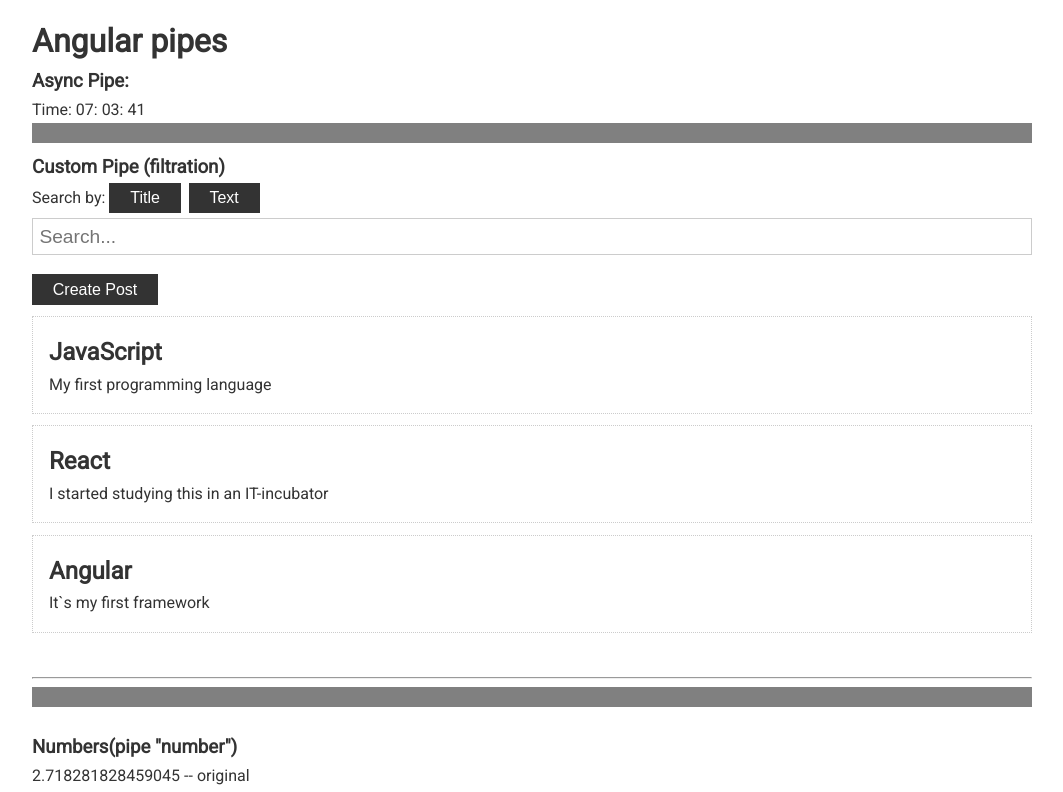
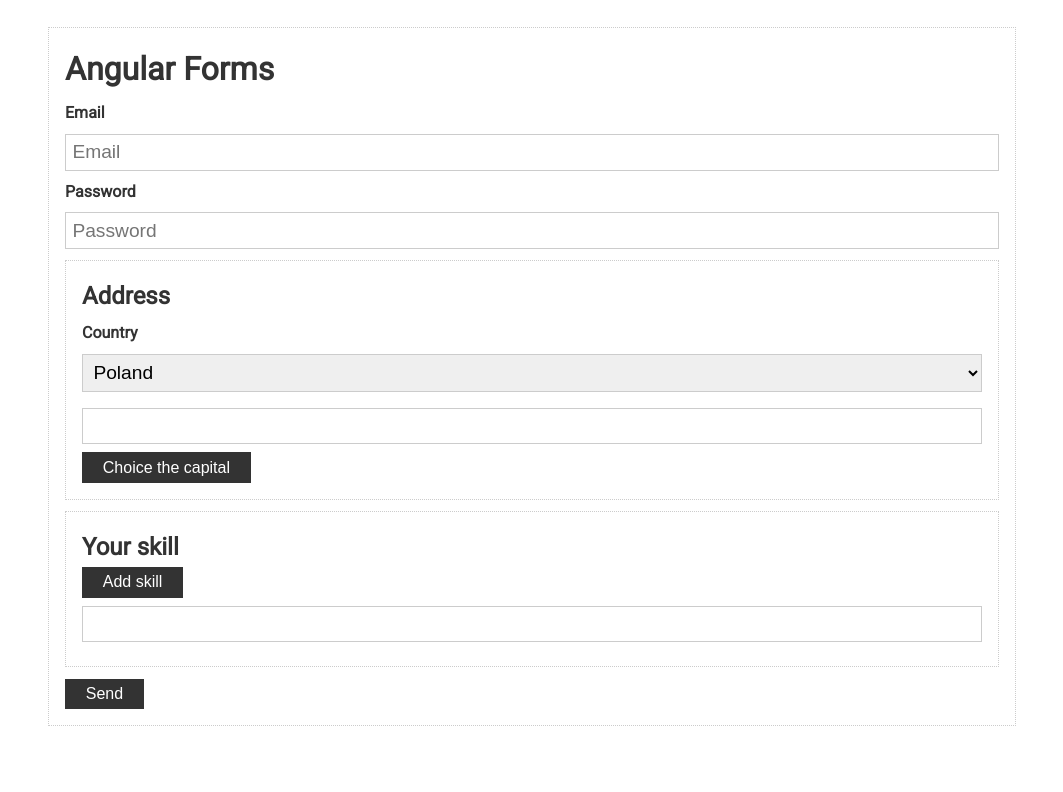
Before and after one commit to RamanSlinka/learn-angular-v2, an Angular app: page / in a window 1280 px wide. Shown: the top 792 px of the page, without its empty margins (108-1171 px from the left). Built offline with nearby package versions, Linux system fonts and the light colour scheme.

Commit message:
Forms and validation. Reactive forms. Create component and add template.

```diff
--- a/src/app/app.component.html
+++ b/src/app/app.component.html
@@ -1,2 +1,2 @@
 
-<app-detail-pipes></app-detail-pipes>
+<app-forms-reactive></app-forms-reactive>
--- a/src/app/app.module.ts
+++ b/src/app/app.module.ts
@@ -16,6 +16,7 @@
 import { ExMarksPipe } from './pipes/ex-marks.pipe';
 import { FilterPipe } from './pipes/filter.pipe';
 import { LifecycleHooksComponent } from './lifecycle-hooks/lifecycle-hooks.component';
+import { FormsReactiveComponent } from './forms-reactive/forms-reactive.component';
 @NgModule({
   declarations: [
     AppComponent,
@@ -30,7 +31,8 @@
     MultByPipe,
     ExMarksPipe,
     FilterPipe,
-    LifecycleHooksComponent
+    LifecycleHooksComponent,
+    FormsReactiveComponent
 
   ],
   imports: [
--- /dev/null
+++ b/src/app/forms-reactive/forms-reactive.component.html
@@ -0,0 +1,49 @@
+<div class="container">
+  <form class="card">
+    <h1>Angular Forms</h1>
+
+    <div class="form-control">
+      <label>Email</label>
+      <input type="text" placeholder="Email">
+      <div class="validation"></div>
+    </div>
+
+    <div class="form-control">
+      <label>Password</label>
+      <input type="password" placeholder="Password">
+      <div class="validation"></div>
+    </div>
+
+    <div class="card">
+      <h2>Address</h2>
+
+      <div class="form-control">
+        <label>Country</label>
+
+        <select>
+          <option value="pl">Poland</option>
+          <option value="ua">Ukraine</option>
+          <option value="by">Belarus</option>
+        </select>
+      </div>
+
+      <div class="form-control">
+        <input type="text">
+      </div>
+
+      <button class="btn">Choice the capital</button>
+    </div>
+
+    <div class="card">
+      <h2>Your skill</h2>
+      <button class="btn">Add skill</button>
+      <div class="form-control">
+        <label></label>
+        <input type="text">
+      </div>
+    </div>
+
+    <button class="btn">Send</button>
+
+  </form>
+</div>
--- /dev/null
+++ b/src/app/forms-reactive/forms-reactive.component.scss
@@ -0,0 +1,3 @@
+p {
+  font-size: 1.5rem;
+}
--- a/src/styles.scss
+++ b/src/styles.scss
@@ -17,7 +17,7 @@
 .container {
   max-width: 1000px;
   margin: 0 auto;
-  padding-top: 1rem;
+  padding: 1rem;
 }
 
 a {
@@ -37,8 +37,6 @@
 }
 
 .btn {
-  max-height: 40px;
-
   display: inline-block;
   background: #333333;
   color: #fff;
@@ -49,6 +47,12 @@
   margin-right: 0.5rem;
   transition: opacity 0.2s ease-in;
   outline: none;
+
+  &:disabled {
+    background: #ccc;
+    color: #000;
+    cursor: not-allowed;
+  }
 }
 
 .btn:hover {
@@ -58,14 +62,28 @@
 .form-control {
   display: block;
   margin-top: 0.3rem;
+  margin-bottom: .5rem;
+
+  label {
+    display: block;
+    font-weight: bold;
+    font-size: 1rem;
+    margin-bottom: .5rem;
+  }
+
+  input {
+    margin-bottom: 0;
+  }
+
+  .validation {
+    color: red;
+  }
 }
 
 .card {
   padding: 1rem;
   border: #ccc 1px dotted;
   margin: 0.7rem 0;
-  display: flex;
-  justify-content: space-between;
 }
 
 input,
@@ -76,7 +94,7 @@
   padding: 0.4rem;
   font-size: 1.2rem;
   border: 1px solid #ccc;
-  margin: 1.2rem 0;
+  margin-bottom: 1rem;
 }
 
 hr {
```
Also changed, not shown: src/app/forms-reactive/forms-reactive.component.ts (added, +10 -0 lines).
